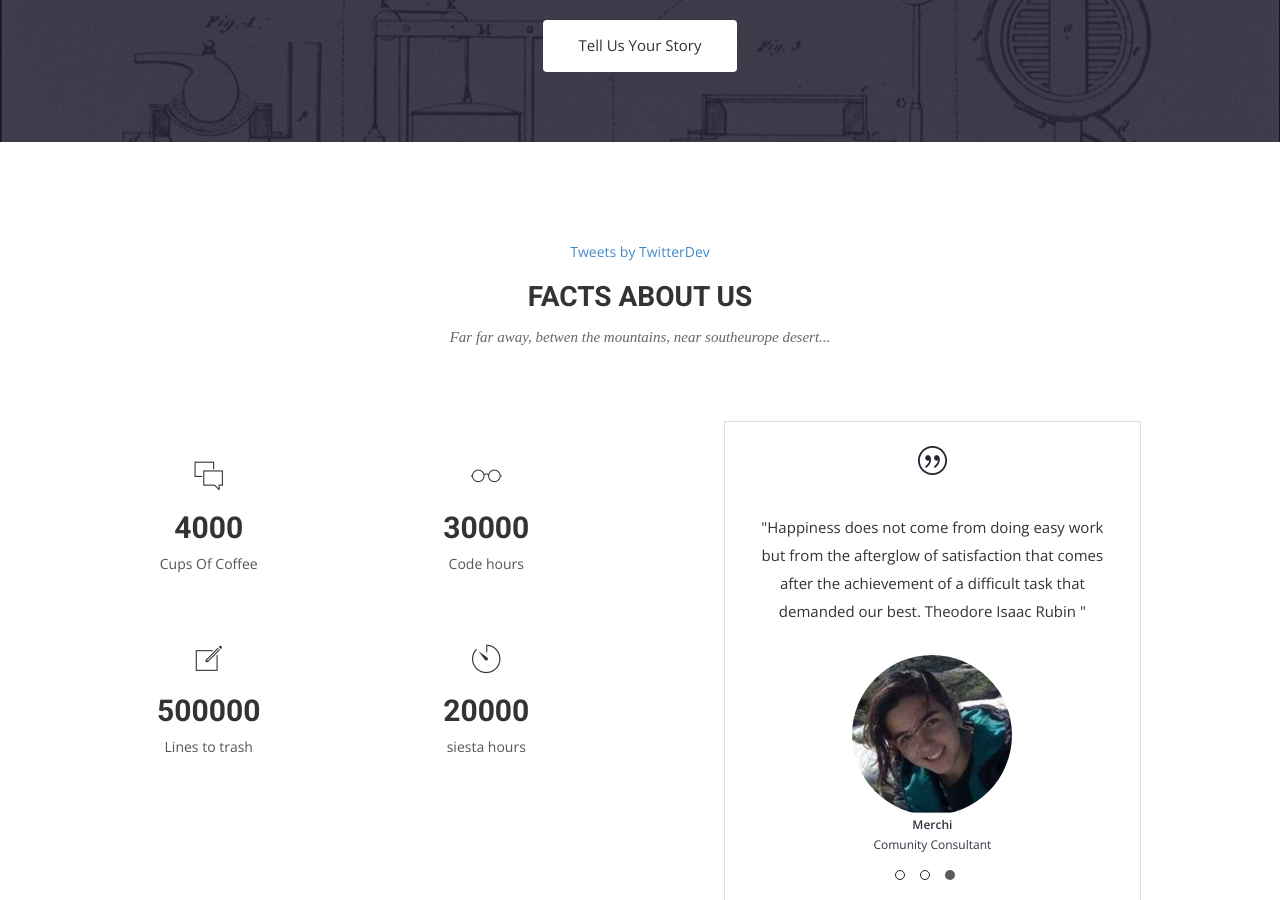
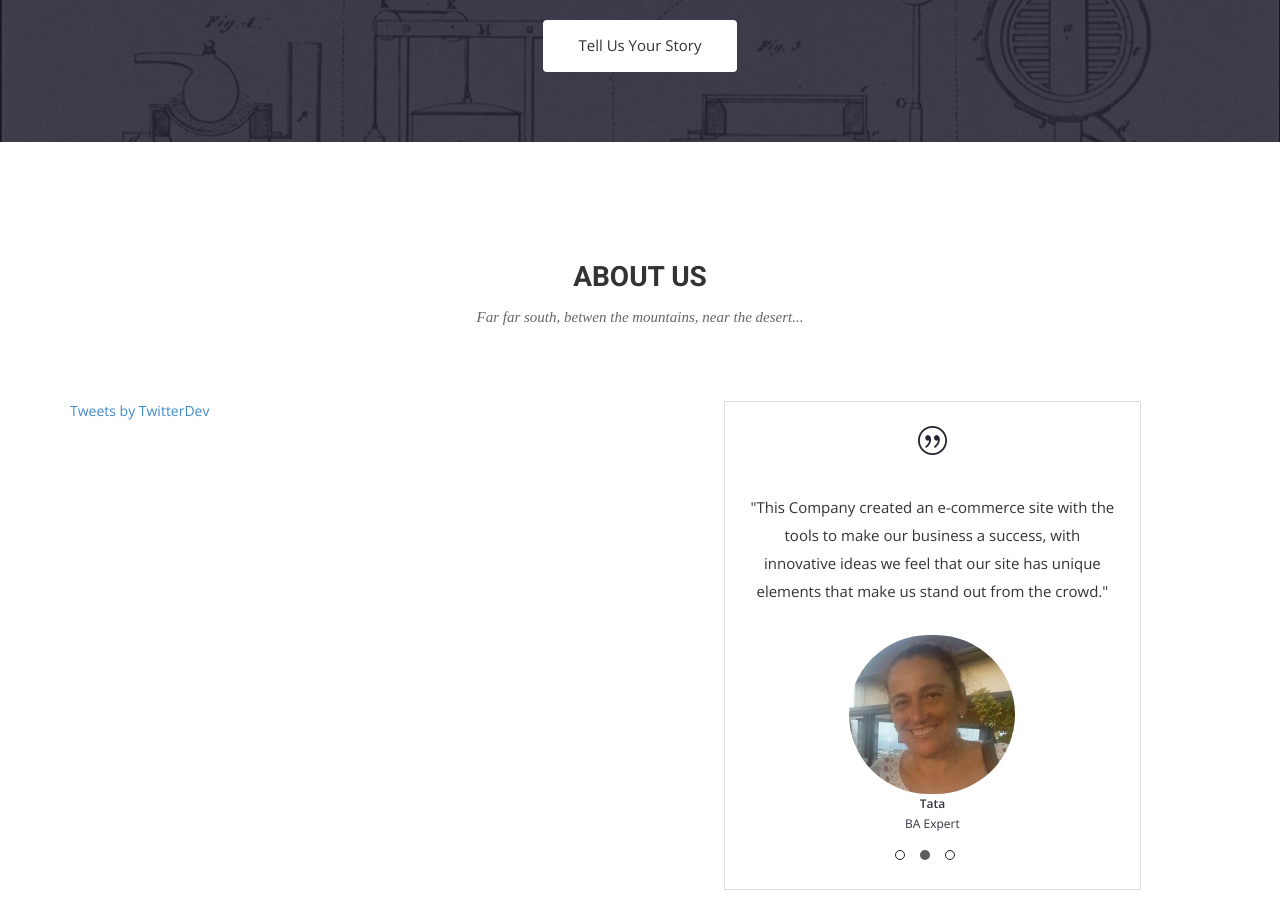
Before and after one commit to iotce/iotce.github.io, a Jekyll site: the page built from index.html, in a window 1280 px wide and 900 px high, scrolled down 3312 px. Built offline with Jekyll 4.4.1, drawn with Linux system fonts in a browser that asks for light colours; nearby versions of some CDN libraries; some web fonts are replaced; comment, search, counter and statistics services are not loaded.

Commit message:
first commit

```diff
--- a/index.html
+++ b/index.html
@@ -165,15 +165,13 @@
   <div class="container">
     <div class="row">
       <div class="section-title text-center">
-
-
-
-
-                <a class="twitter-timeline" href="https://twitter.com/iotces">Tweets by TwitterDev</a> <script async src="//platform.twitter.com/widgets.js" charset="utf-8"></script>
-
-
-                <h2>Facts About Us</h2>
-                <p>Far far away, betwen the mountains, near southeurope desert...</p>
+                <h2>About Us</h2>
+                <p>Far far south, betwen the mountains, near the desert...</p>
+      </div>
+    </div>
+    <div class="row">
+      <div class="col-md-6">
+        <div class="block">
 
 
 
@@ -181,18 +179,29 @@
 
 
 
-        <!-- <h2>Fun Facts About Us</h2>
-        <p>Far far away, behind the word mountains, far from the countries Vokalia and Consonantia, there live the blind texts. Separated they live in Bookmarksgrove right at the coast of the Semantics</p> -->
 
 
 
 
-      </div>
-    </div>
-    <div class="row">
-      <div class="col-md-6">
-        <div class="block">
-          <ul class="counter-box clearfix">
+
+
+
+
+
+
+
+
+                          <a class="twitter-timeline" href="https://twitter.com/iotces">Tweets by TwitterDev</a> <script async src="//platform.twitter.com/widgets.js" charset="utf-8"></script>
+
+
+
+
+
+
+
+
+
+          <!-- <ul class="counter-box clearfix">
             <li>
               <div class="block">
                 <i class="ion-ios-chatboxes-outline"></i>
@@ -222,7 +231,7 @@
               </div>
             </li>
 
-          </ul>
+          </ul> -->
         </div>
       </div>
       <div class="col-md-6">
```
